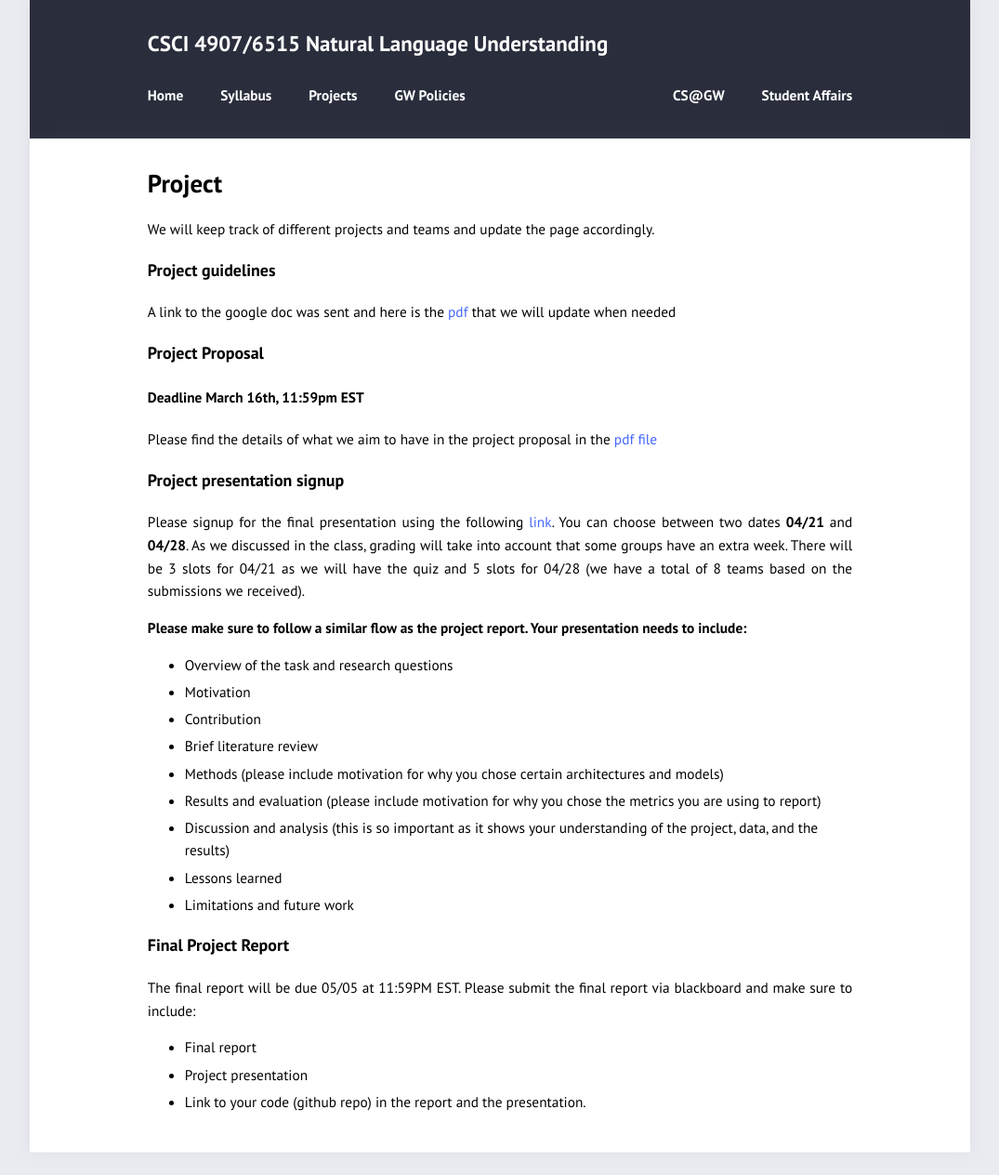
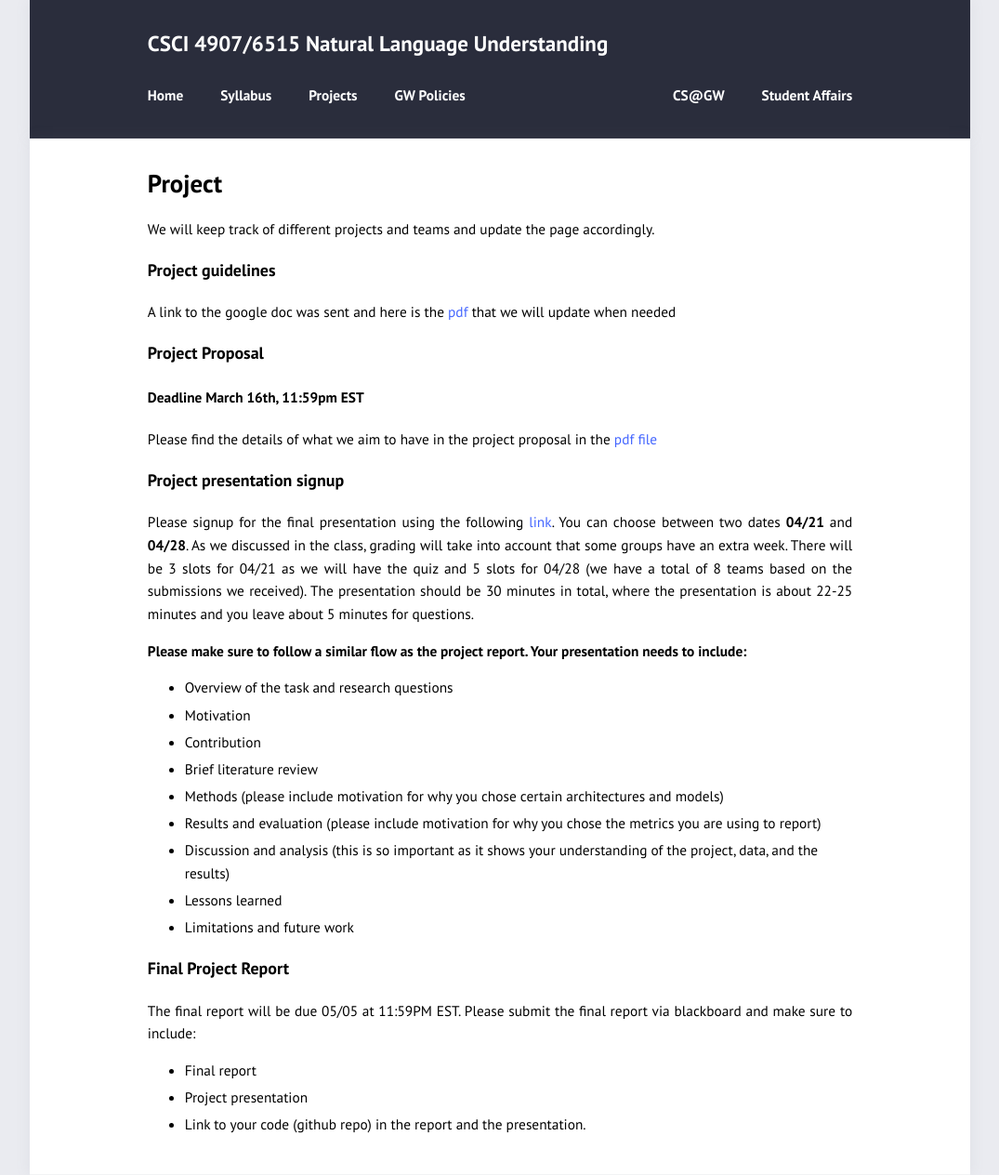
Before and after one commit to azirikly/nlu-gw26, a Jekyll site: the page built from projects.md, in a window 1280 px wide. Shown: the whole page at 93% size, without its empty margins (102-1177 px from the left). Built offline with Jekyll 4.4.1, drawn with Linux system fonts in a browser that asks for light colours; before the commit the page ends 1240 px from its top, so only the background shows below that.

Commit message:
Update projects.md

```diff
--- a/projects.md
+++ b/projects.md
@@ -15,7 +15,7 @@ Please find the details of what we aim to have in the project proposal in the [p
 
 ### Project presentation signup
 Please signup for the final presentation using the following [link](https://docs.google.com/spreadsheets/d/1DI_G0goUTWRNYCOBFEEUApD5zGkjGLyr00hyw0NtvLQ/edit?gid=0#gid=0).
-You can choose between two dates **04/21** and **04/28**. As we discussed in the class, grading will take into account that some groups have an extra week. There will be 3 slots for 04/21 as we will have the quiz and 5 slots for 04/28 (we have a total of 8 teams based on the submissions we received).
+You can choose between two dates **04/21** and **04/28**. As we discussed in the class, grading will take into account that some groups have an extra week. There will be 3 slots for 04/21 as we will have the quiz and 5 slots for 04/28 (we have a total of 8 teams based on the submissions we received). The presentation should be 30 minutes in total, where the presentation is about 22-25 minutes and you leave about 5 minutes for questions.
 
 **Please make sure to follow a similar flow as the project report. Your presentation needs to include:**
 - Overview of the task and research questions
```
